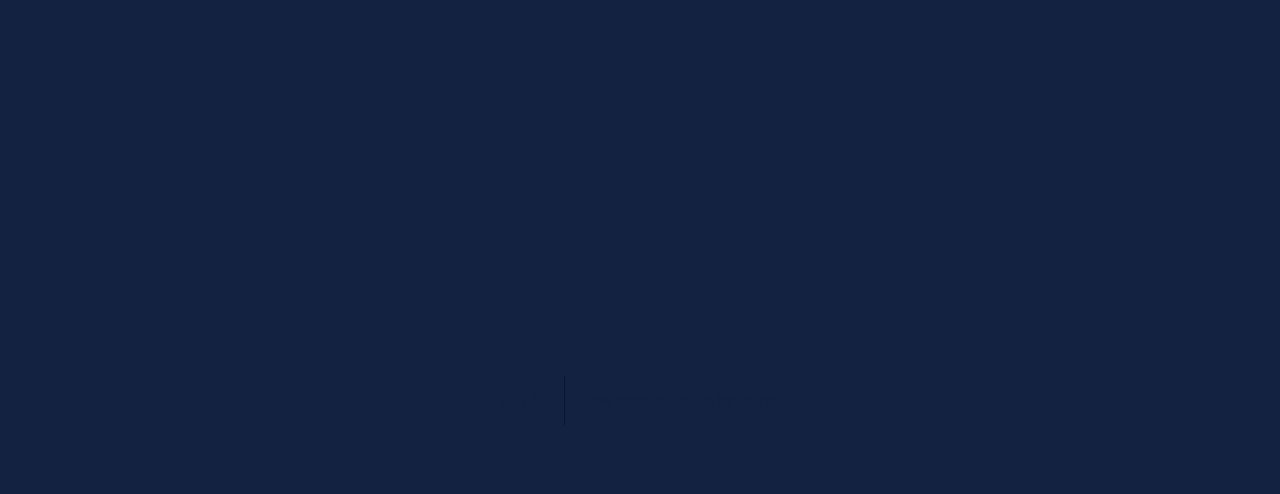
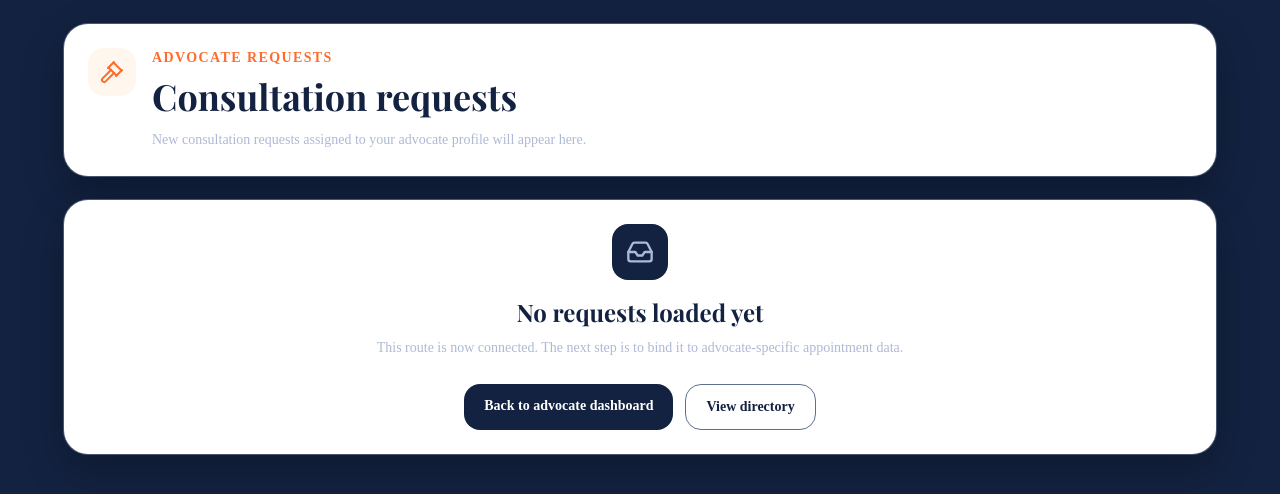
Before and after one commit to priestly-ops/Nayam, a Next.js app in the folder nyaaymitr/: page /advocate/requests in a window 1280 px wide. Before the commit this address had no page. Shown: the top 494 px of the page. Built offline with nearby package versions, Linux system fonts and the light colour scheme; a web font is replaced by a local one.

Commit message:
Add advocate requests route

```diff
--- /dev/null
+++ b/nyaaymitr/app/(dashboard)/advocate/requests/page.tsx
@@ -0,0 +1,39 @@
+import Link from 'next/link';
+import { Gavel, Inbox } from 'lucide-react';
+
+export default function AdvocateRequestsPage() {
+  return (
+    <main className="min-h-screen bg-nyaay-surface px-5 py-6 text-nyaay-navy md:px-10">
+      <section className="mx-auto max-w-6xl space-y-6">
+        <header className="rounded-3xl bg-white p-6 shadow-card ring-1 ring-nyaay-border/70">
+          <div className="flex items-start gap-4">
+            <div className="flex h-12 w-12 items-center justify-center rounded-2xl bg-orange-50 text-nyaay-saffron">
+              <Gavel className="h-6 w-6" />
+            </div>
+            <div>
+              <p className="text-sm font-semibold uppercase tracking-widest text-nyaay-saffron">Advocate Requests</p>
+              <h1 className="mt-2 font-display text-4xl font-bold">Consultation requests</h1>
+              <p className="mt-3 max-w-2xl text-sm leading-6 text-nyaay-muted">
+                New consultation requests assigned to your advocate profile will appear here.
+              </p>
+            </div>
+          </div>
+        </header>
+
+        <section className="rounded-3xl bg-white p-6 text-center shadow-card ring-1 ring-nyaay-border/70">
+          <div className="mx-auto flex h-14 w-14 items-center justify-center rounded-2xl bg-nyaay-surface text-nyaay-muted">
+            <Inbox className="h-7 w-7" />
+          </div>
+          <h2 className="mt-4 font-display text-2xl font-bold">No requests loaded yet</h2>
+          <p className="mx-auto mt-2 max-w-xl text-sm leading-6 text-nyaay-muted">
+            This route is now connected. The next step is to bind it to advocate-specific appointment data.
+          </p>
+          <div className="mt-6 flex flex-col justify-center gap-3 sm:flex-row">
+            <Link href="/advocate/dashboard" className="rounded-2xl bg-nyaay-navy px-5 py-3 text-sm font-bold text-white">Back to advocate dashboard</Link>
+            <Link href="/lawyers" className="rounded-2xl border border-nyaay-border px-5 py-3 text-sm font-bold text-nyaay-navy">View directory</Link>
+          </div>
+        </section>
+      </section>
+    </main>
+  );
+}
```
